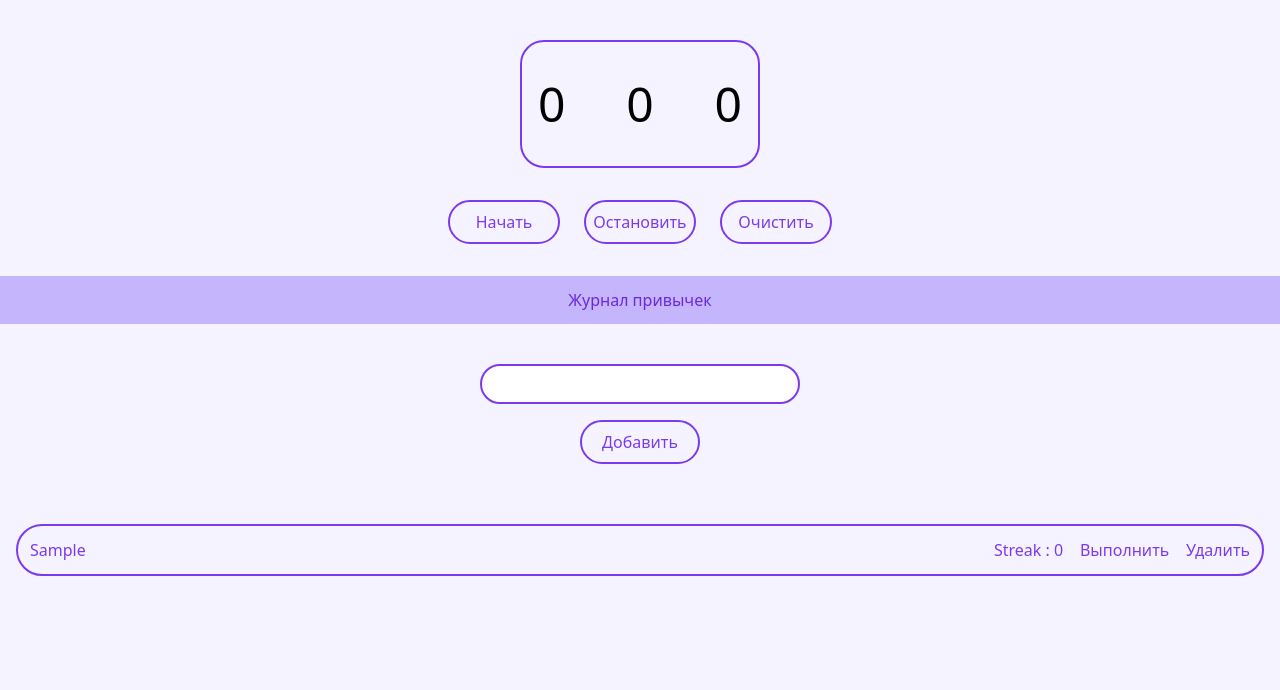
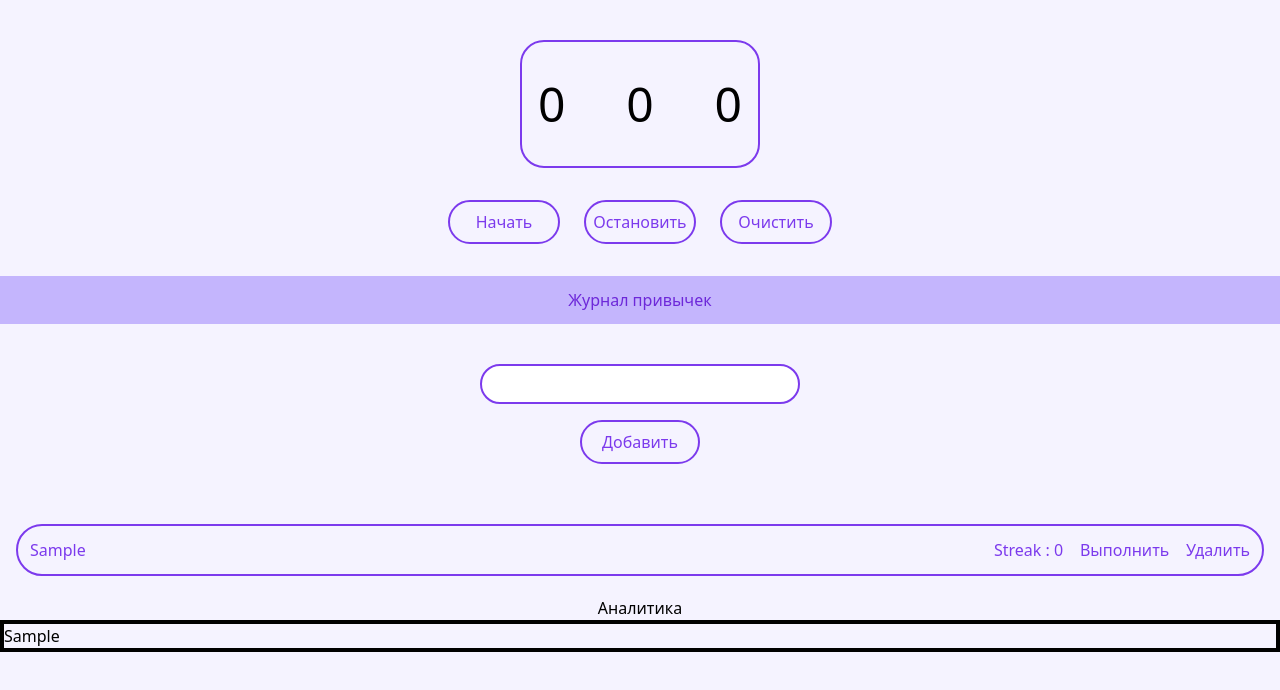
Before and after one commit to serpenterius/Diary, a React (Vite) app: page / in a window 1280 px wide. Both pictures are taken after typing "Sample" into the empty fields and a click on the button "Добавить". Shown: the top 690 px of the page. Built offline with nearby package versions, Linux system fonts and the light colour scheme.

Commit message:
Started make new block

```diff
--- /dev/null
+++ b/src/HabitsTracker/Analysis.jsx
@@ -0,0 +1,21 @@
+
+
+function Analysis(props) {
+    const visible = 'border-2 border-black w-full'
+    const hidden = 'border-2 border-black w-full hidden'
+
+    return (
+        <div className="w-full flex flex-col">
+            <button className="">Аналитика</button>
+            <div className="border-2 border-black w-full">
+                <ul>
+                    {props.habits.map(item => (
+                        <li className="border-2 border-black">{item.text}</li>
+                    ))}
+                </ul>
+            </div>
+        </div>
+    )
+}
+
+export default Analysis
--- a/src/HabitsTracker/Habits.jsx
+++ b/src/HabitsTracker/Habits.jsx
@@ -2,6 +2,7 @@ import { useState, useEffect } from "react"
 
 import HabitsList from "./HabitsList"
 import HabitsForm from "./HabitsForm"
+import Analysis from "./Analysis";
 
 function Habits() {
     const [habits, setHabits] = useState(() => {
@@ -68,6 +69,7 @@ function Habits() {
             <HabitsList habits={habits}
                         remove={deleteHabit}
                         done={doneHabit}/>
+            <Analysis   habits={habits}/>
         </div>
     )
 }
```
